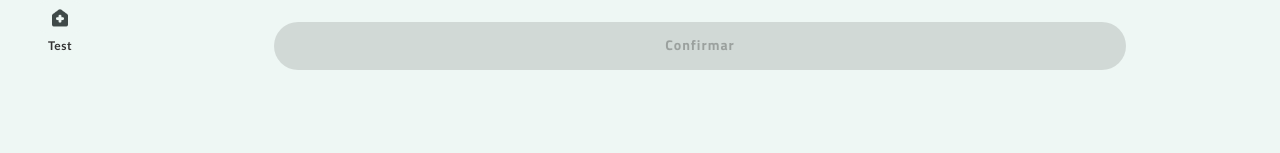
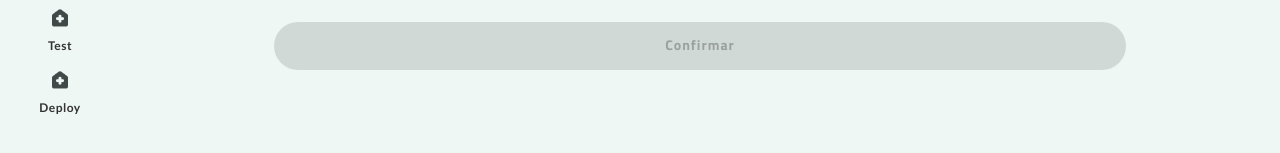
Before and after one commit to thiagonery/DevSecOps_TCC_IA-1, a React (Vite) app in the folder client/: page / in a window 1280 px wide. Shown: the part 229-382 px from the top of the page. Built offline with nearby package versions, Linux system fonts and the light colour scheme.

Commit message:
feat: create DrawerItem to /deploy

```diff
--- a/client/src/components/Drawer/Drawer.tsx
+++ b/client/src/components/Drawer/Drawer.tsx
@@ -50,6 +50,12 @@ export const Drawer: React.FC<IDrawer> = ({ focus }) => {
         label="Test"
         to="/test"
       />
+      <DrawerItem
+        src={focus === 'deploy' ? HomeFocused : HomeNotFocused}
+        shouldFocus={focus === 'deploy'}
+        label="Deploy"
+        to="/deploy"
+      />
     </MuiDrawer>
   );
 };
```
